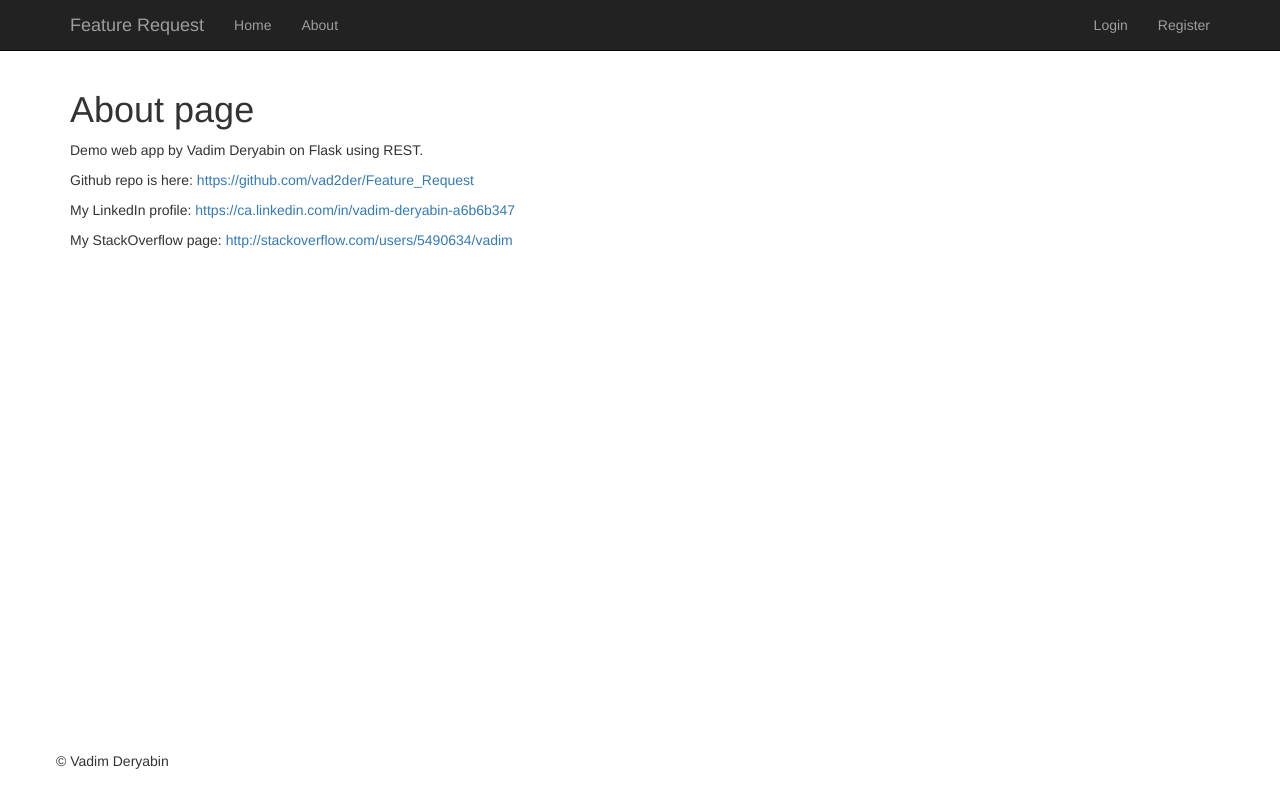
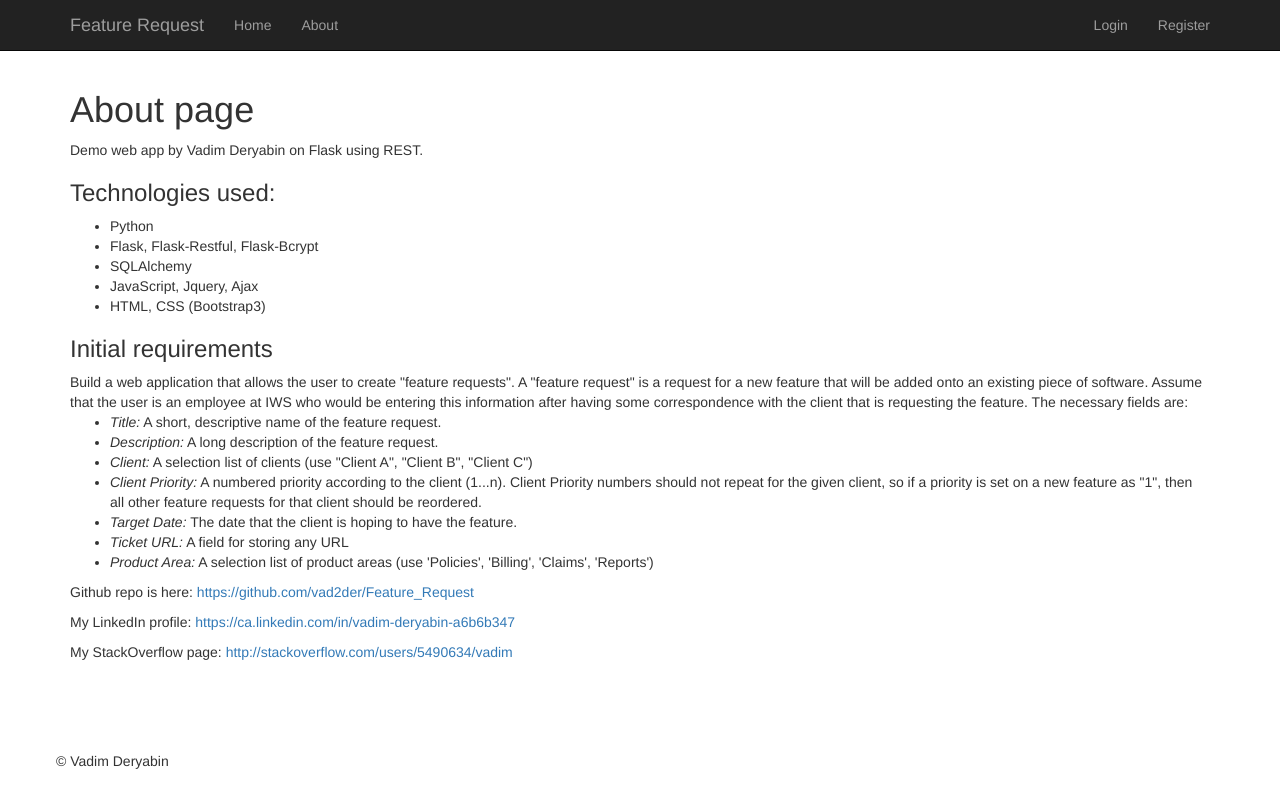
Before and after one commit to vad2der/Feature_Request, a Flask app: page /about in a window 1280 px wide. Run offline with Flask 2, Linux system fonts and the light colour scheme; some libraries are stand-ins or nearby versions.

Commit message:
added description in about page

```diff
--- a/templates/about.html
+++ b/templates/about.html
@@ -4,8 +4,32 @@
     <div>
     <p>
     Demo web app by Vadim Deryabin on Flask using REST.
+
+    <h3>Technologies used:</h3>
+    <ul>
+        <li>Python</li>
+        <li>Flask, Flask-Restful, Flask-Bcrypt</li>
+        <li>SQLAlchemy</li>
+        <li>JavaScript, Jquery, Ajax</li>
+        <li>HTML, CSS (Bootstrap3)</li>
+    </ul>
     </p>
+    <p>
+    <h3> Initial requirements</h3>
+        Build a web application that allows the user to create "feature requests".
 
+A "feature request" is a request for a new feature that will be added onto an existing piece of software. Assume that the user is an employee at IWS who would be entering this information after having some correspondence with the client that is requesting the feature. The necessary fields are:
+<ul>
+<li><i>Title:</i> A short, descriptive name of the feature request.</li>
+<li><i>Description:</i> A long description of the feature request.</li>
+<li><i>Client:</i> A selection list of clients (use "Client A", "Client B", "Client C")</li>
+<li><i>Client Priority:</i> A numbered priority according to the client (1...n). Client Priority numbers should not repeat for the given client, so if a priority is set on a new feature as "1", then all other feature requests for that client should be reordered.</li>
+<li><i>Target Date:</i> The date that the client is hoping to have the feature.</li>
+<li><i>Ticket URL:</i> A field for storing any URL</li>
+<li><i>Product Area:</i> A selection list of product areas (use 'Policies', 'Billing', 'Claims', 'Reports')</li>
+
+</ul>
+    </p>
     <p>
     Github repo is here: <a href="https://github.com/vad2der/Feature_Request">https://github.com/vad2der/Feature_Request</a>
     </p>
```
